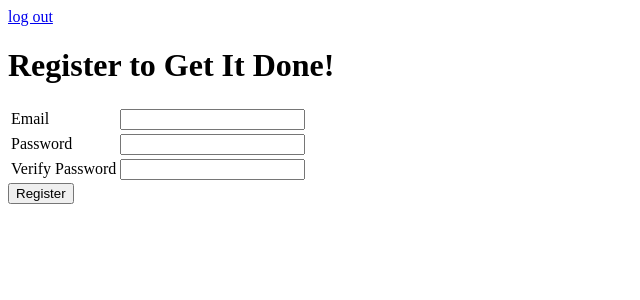
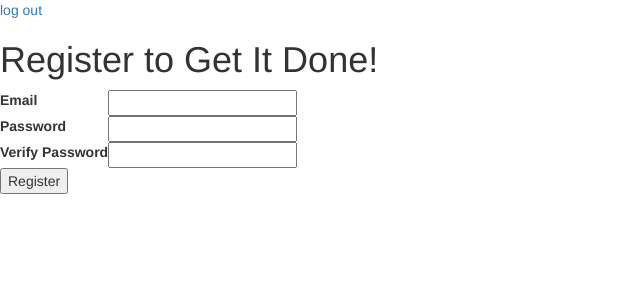
Before and after one commit to honeypumpkin/get-it-done, a Flask app: page /register in a window 1280 px wide. Shown: the top 300 px of the page, without its empty margins (0-640 px from the left). Run offline with Flask 2, Linux system fonts and the light colour scheme; some libraries are stand-ins or nearby versions.

Commit message:
updated commit

```diff
--- a/hashutils.py
+++ b/hashutils.py
@@ -11,7 +11,7 @@ def make_pw_hash(password, salt=None):
     if not salt:
         salt = make_salt()
     str_to_hash = password + salt
-    return hashlib.sha256(str_to_hash()).hexdigest() + ',' + salt
+    return hashlib.sha256(str.str_to_hash()).hexdigest() + ',' + salt
 
 
 def check_pw_hash(password, hash):
--- a/templates/base.html
+++ b/templates/base.html
@@ -7,7 +7,15 @@
                 color: red;
 
             }
-            </style>
+        </style>
+        <!-- Latest compiled and minified CSS -->
+        <link rel="stylesheet" href="https://maxcdn.bootstrapcdn.com/bootstrap/3.3.7/css/bootstrap.min.css" integrity="sha384-BVYiiSIFeK1dGmJRAkycuHAHRg32OmUcww7on3RYdg4Va+PmSTsz/K68vbdEjh4u" crossorigin="anonymous">
+
+        <!-- Optional theme -->
+        <link rel="stylesheet" href="https://maxcdn.bootstrapcdn.com/bootstrap/3.3.7/css/bootstrap-theme.min.css" integrity="sha384-rHyoN1iRsVXV4nD0JutlnGaslCJuC7uwjduW9SVrLvRYooPp2bWYgmgJQIXwl/Sp" crossorigin="anonymous">
+
+        <!-- Latest compiled and minified JavaScript -->
+        <script src="https://maxcdn.bootstrapcdn.com/bootstrap/3.3.7/js/bootstrap.min.js" integrity="sha384-Tc5IQib027qvyjSMfHjOMaLkfuWVxZxUPnCJA7l2mCWNIpG9mGCD8wGNIcPD7Txa" crossorigin="anonymous"></script>
     </head>
     <body>
         <div>
```
